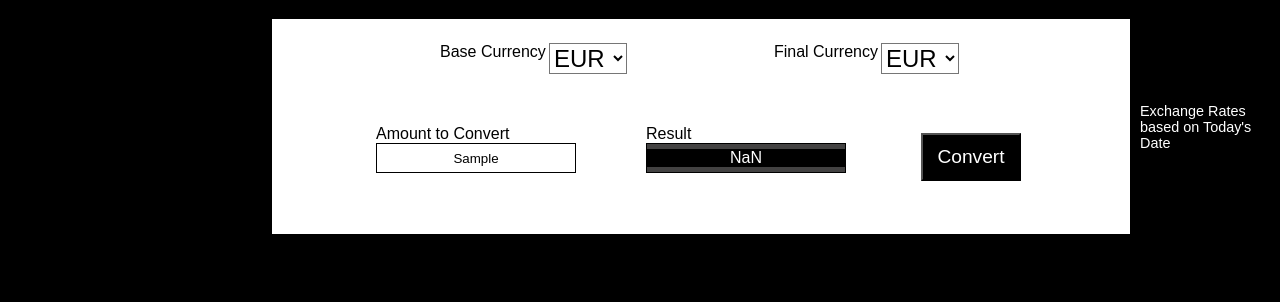
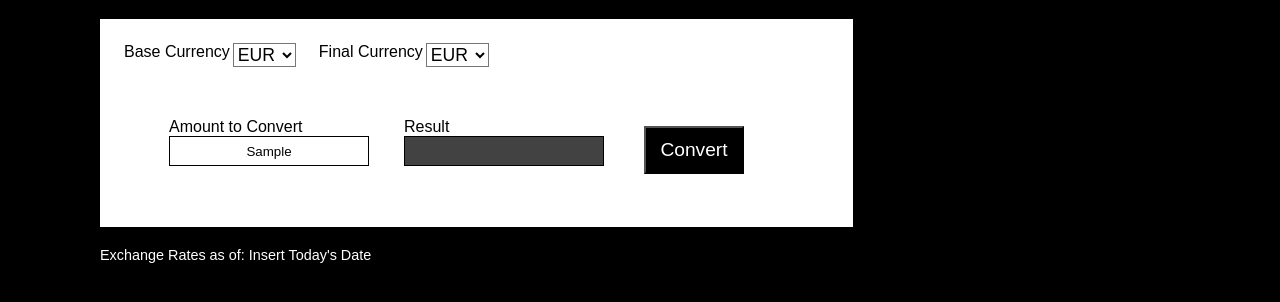
Before and after one commit to momentum-team-6/ajax--currency-converter-tfalba, a plain HTML site: page index.html in a window 1280 px wide. Both pictures are taken after typing "Sample" into the empty fields and a click on the button "Convert". Shown: the part 88-390 px from the top of the page. Drawn offline with Linux system fonts and the light colour scheme; no server answers.

Commit message:
fully working version -- need to handle undefined cases and add better currency marking. also add current date

```diff
--- a/index.html
+++ b/index.html
@@ -39,7 +39,7 @@
         </div>
       </form>
   </div>
-  <footer>Exchange Rates based on Today's Date</footer>
+  <footer>Exchange Rates as of: Insert Today's Date</footer>
 
 </body>
 </html>
--- a/script.js
+++ b/script.js
@@ -37,12 +37,12 @@ const currencies = [
 const baseChoice = document.querySelector('#base-choice')
 const finalChoice = document.querySelector('#final-choice')
 const form = document.querySelector('#form-currency')
-const amountField = document.querySelector('#base-amount-field')
-const outputAmt = document.querySelector('#holder')
+// const amountField = document.querySelector('#base-amount-field')
+
 const amount = document.querySelector('#base-amount')
 
+// const outputAmt = document.querySelector('#holder')
 const outputAmtDiv = document.createElement('div')
-
 document.querySelector('#holder').appendChild(outputAmtDiv)
 
 for (let currency of currencies) {
@@ -62,16 +62,17 @@ outputAmtDiv.classList.add('output')
 form.addEventListener('submit', function (event) {
   event.preventDefault()
 
-  let newCurrency = finalChoice.value
-  let convertAmount = parseFloat(amount.value*baseUSD.rates[newCurrency].toFixed(2))
-  outputAmtDiv.innerHTML = convertAmount
+  const baseCurrency = baseChoice.value
+  const newCurrency = finalChoice.value
 
-let url = 'https://api.exchangeratesapi.io/latest?base=USD'
-fetch(url).then(res => res.json())
-.then(data => {
-  console.log('hello my arrow function')
-  outputAmtDiv.innerHTML=`<h1>${data.rates[newCurrency]}</h1>`
-  return data.repos_url
+  const url = `https://api.exchangeratesapi.io/latest?base=${baseCurrency}`
+
+  fetch(url).then(res => res.json())
+    .then(data => {
+      console.log('hello my arrow function')
+      const convertedAmount = parseFloat(amount.value * data.rates[newCurrency])
+      const formattedAmount = parseFloat(convertedAmount.toFixed(2))
+      outputAmtDiv.innerHTML = formattedAmount + ` ${newCurrency}`
+      return data.repos_url
+    })
 })
-
-})
--- a/style.css
+++ b/style.css
@@ -17,7 +17,7 @@ h1 {
 body {
   display: flex;
   flex-wrap: wrap;
-  justify-content: flex-end;
+  justify-content: flex-start;
   font-family: "IBM Plex Sans", sans-serif;
     /* flex-wrap: wrap; */
 }
@@ -32,25 +32,28 @@ form {
   padding: 1.5rem;
   flex-direction: column;
   background-color: white;
+  margin-left: 100px;
 }
 
 .row {
   display: flex;
-  justify-content: space-evenly;
+  /* justify-content: space-evenly; */
   margin-bottom: 35px;
   background-color: white;
+  flex-basis: 1200px;
 }
 
 .input-field {
   margin-bottom: 1rem;
   display: flex;
   background-color: white;
+  margin-right: 20px;
 }
 .output-field {
   display: flex;
   flex-wrap: wrap;
   flex-direction: column;
-  margin-left: 70px;
+  margin-left: 35px;
   padding-left: 10px;
   width: 200px;
   height: 50px;
@@ -77,7 +80,7 @@ form {
 }
 
 .input-field select {
-  font-size: 1.5rem;
+  font-size: 1.1rem;
   margin: 0 3px;
   background-color: white;
 }
@@ -111,6 +114,11 @@ footer {
   align-items: center;
   flex-wrap:wrap;
   width: 150px;
-  padding-left: 10px;
-    font-size: .9rem;
+  /* padding-left: 10px; */
+  font-size: .9rem;
+  justify-content: flex-start;
+  flex-basis: 1500px;
+  margin-left: 100px;
+  margin-top: 20px;
+
 }
```
